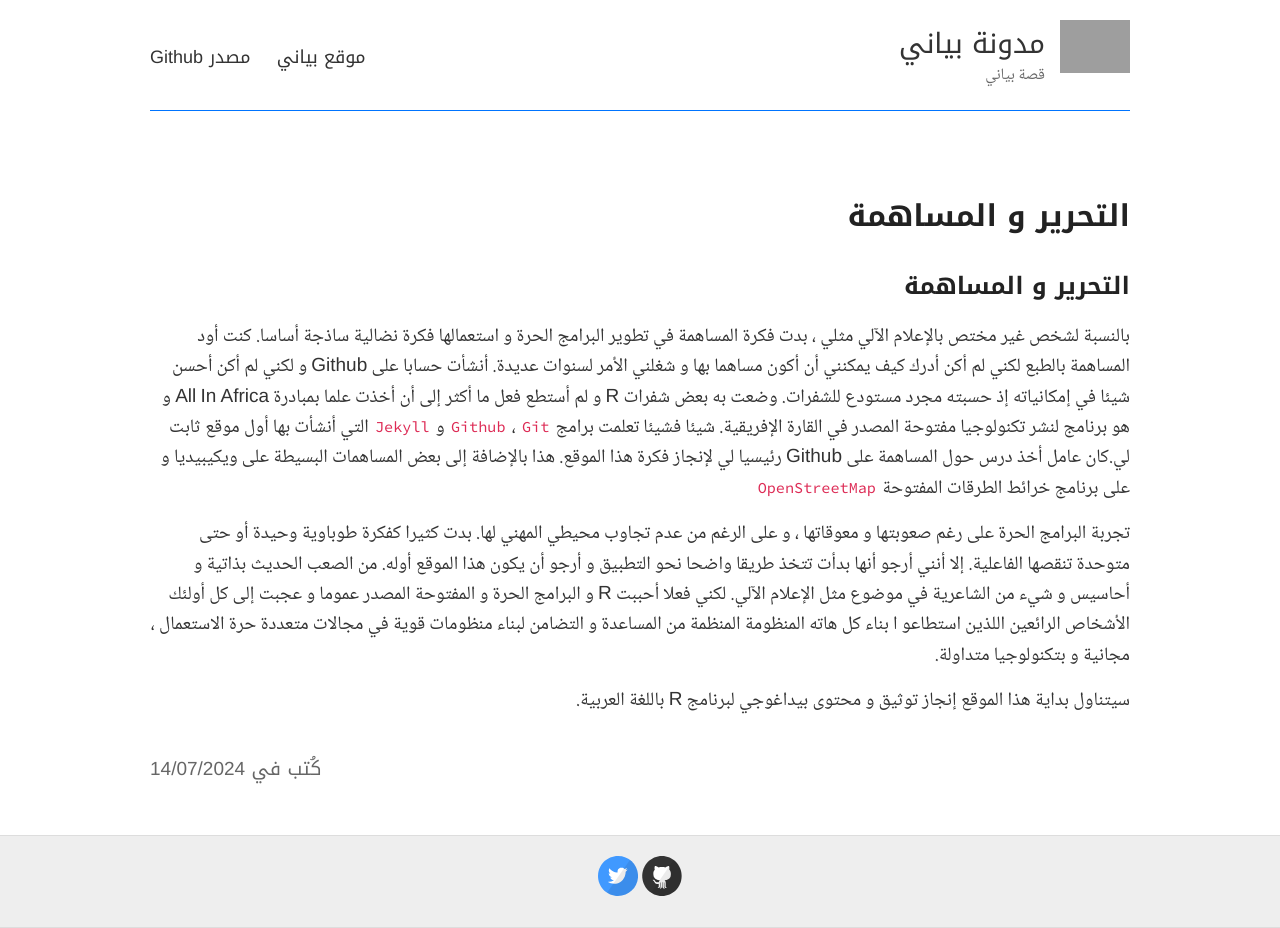
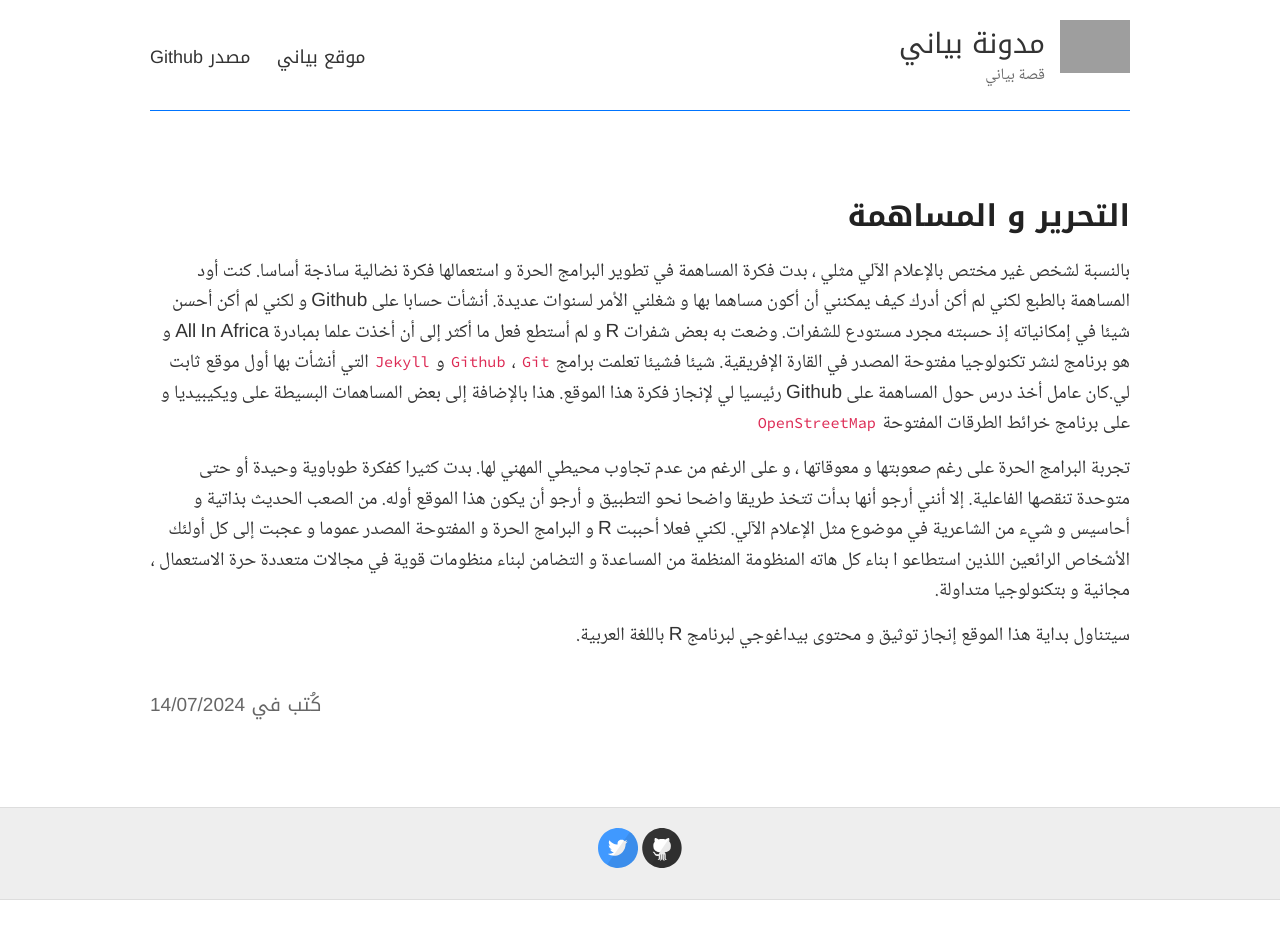
Before and after one commit to bayanyblog/bayanyblog.github.io, a Jekyll site: the page built from _posts/2024-07-14-blog2.md, in a window 1280 px wide. Built offline with Jekyll 4.4.1, drawn with Linux system fonts in a browser that asks for light colours; after the commit the page ends 900 px from its top, so only the background shows below that; grey boxes are pictures that could not be loaded.

Commit message:
adjust structure of texts

````diff
--- a/_posts/2024-07-14-blog2.md
+++ b/_posts/2024-07-14-blog2.md
@@ -5,8 +5,6 @@ description: كيف يمكن المساهمة في البرامج الحرة و
 img: <img src="https://raw.githubusercontent.com/yOOs-dz/bayanyblog/main/images/logo_Rtips.png" width='100' height= auto/>
 ---
 
-## التحرير و المساهمة
-
 بالنسبة لشخص غير مختص بالإعلام الآلي مثلي ، بدت فكرة المساهمة في تطوير البرامج الحرة و استعمالها فكرة نضالية ساذجة أساسا. كنت أود المساهمة بالطبع لكني لم أكن أدرك كيف يمكنني أن أكون مساهما بها و شغلني الأمر لسنوات عديدة. أنشأت حسابا على Github و لكني لم أكن أحسن شيئا في إمكانياته إذ حسبته مجرد مستودع للشفرات. وضعت به بعض شفرات R و لم أستطع فعل ما أكثر إلى أن أخذت علما بمبادرة  All In Africa و هو برنامج لنشر تكنولوجيا مفتوحة المصدر في القارة الإفريقية. شيئا فشيئا تعلمت برامج ```Github``` ، ```Git``` و ```Jekyll``` التي أنشأت بها أول موقع ثابت لي.كان عامل أخذ درس حول المساهمة على Github رئيسيا لي لإنجاز فكرة هذا الموقع. هذا بالإضافة إلى بعض المساهمات البسيطة على ويكيبيديا و على برنامج خرائط الطرقات المفتوحة ```OpenStreetMap```
 
 تجربة البرامج الحرة على رغم صعوبتها و معوقاتها ، و على الرغم من عدم تجاوب محيطي المهني لها. بدت كثيرا كفكرة طوباوية وحيدة أو حتى متوحدة تنقصها الفاعلية. إلا أنني أرجو أنها بدأت تتخذ طريقا واضحا نحو التطبيق و أرجو أن يكون هذا الموقع أوله.
````
Also changed, not shown: 1 other file.
